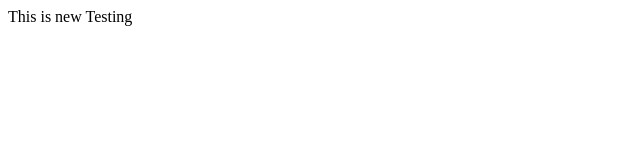
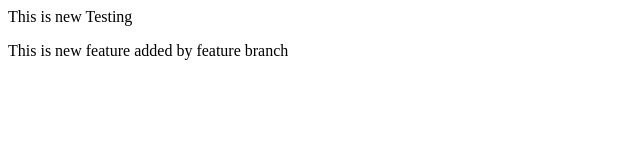
Before and after one commit to kanhaiyabanjara/Testing, a plain HTML site: page gitTest/index.html in a window 1280 px wide. Shown: the whole page, without its empty margins (0-640 px from the left). Drawn offline with Linux system fonts and the light colour scheme.

Commit message:
New Feature added

```diff
--- a/gitTest/index.html
+++ b/gitTest/index.html
@@ -1 +1,2 @@
 <p>This is new Testing</p>
+<p>This is new feature added by feature branch</p>
```
